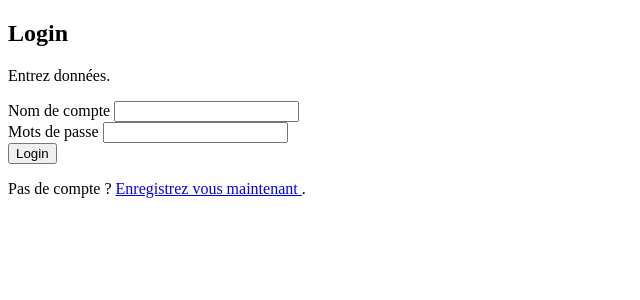
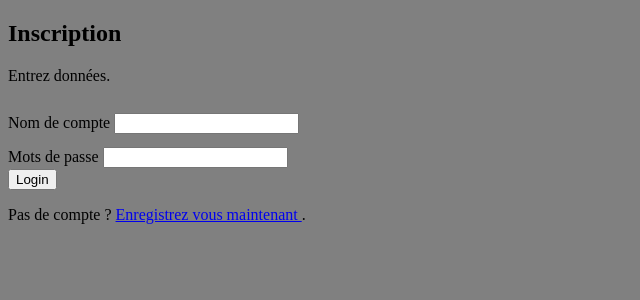
Before and after one commit to TarkusR/APP-G10E, a PHP site: page /login.php in a window 1280 px wide. Shown: the top 300 px of the page, without its empty margins (0-640 px from the left). Run offline with PHP 8.4, Linux system fonts and the light colour scheme.

Commit message:
Intégration du fichier style au login

```diff
--- a/login.php
+++ b/login.php
@@ -97,10 +97,11 @@ if($_SERVER["REQUEST_METHOD"] == "POST"){
 <head>
     <meta charset="UTF-8">
     <title>Login</title>
+    <link rel="stylesheet" href="style.css">
 </head>
 <body>
 <div >
-    <h2>Login</h2>
+    <h2>Inscription</h2>
     <p>Entrez données.</p>
 
     <?php
```
